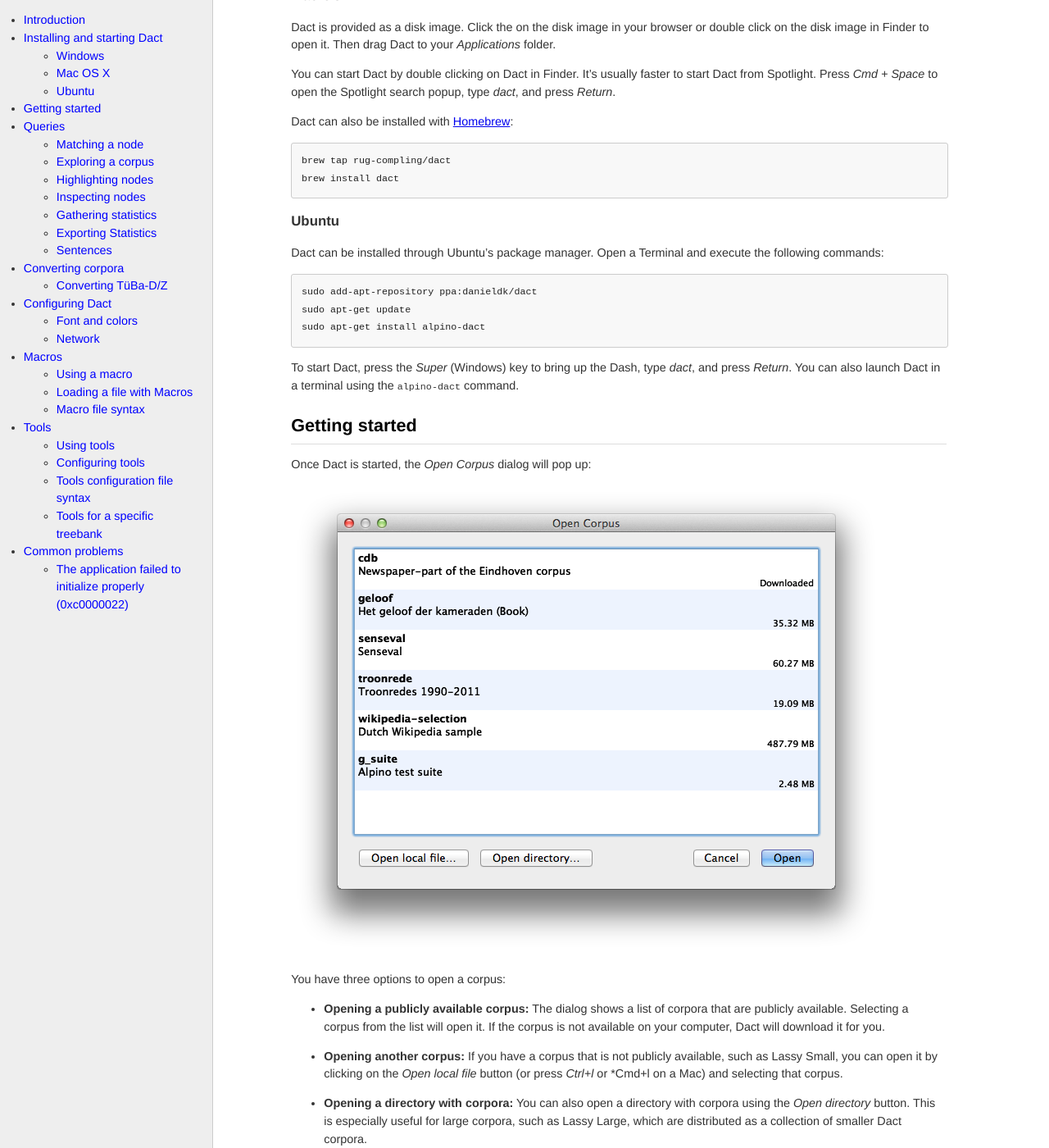
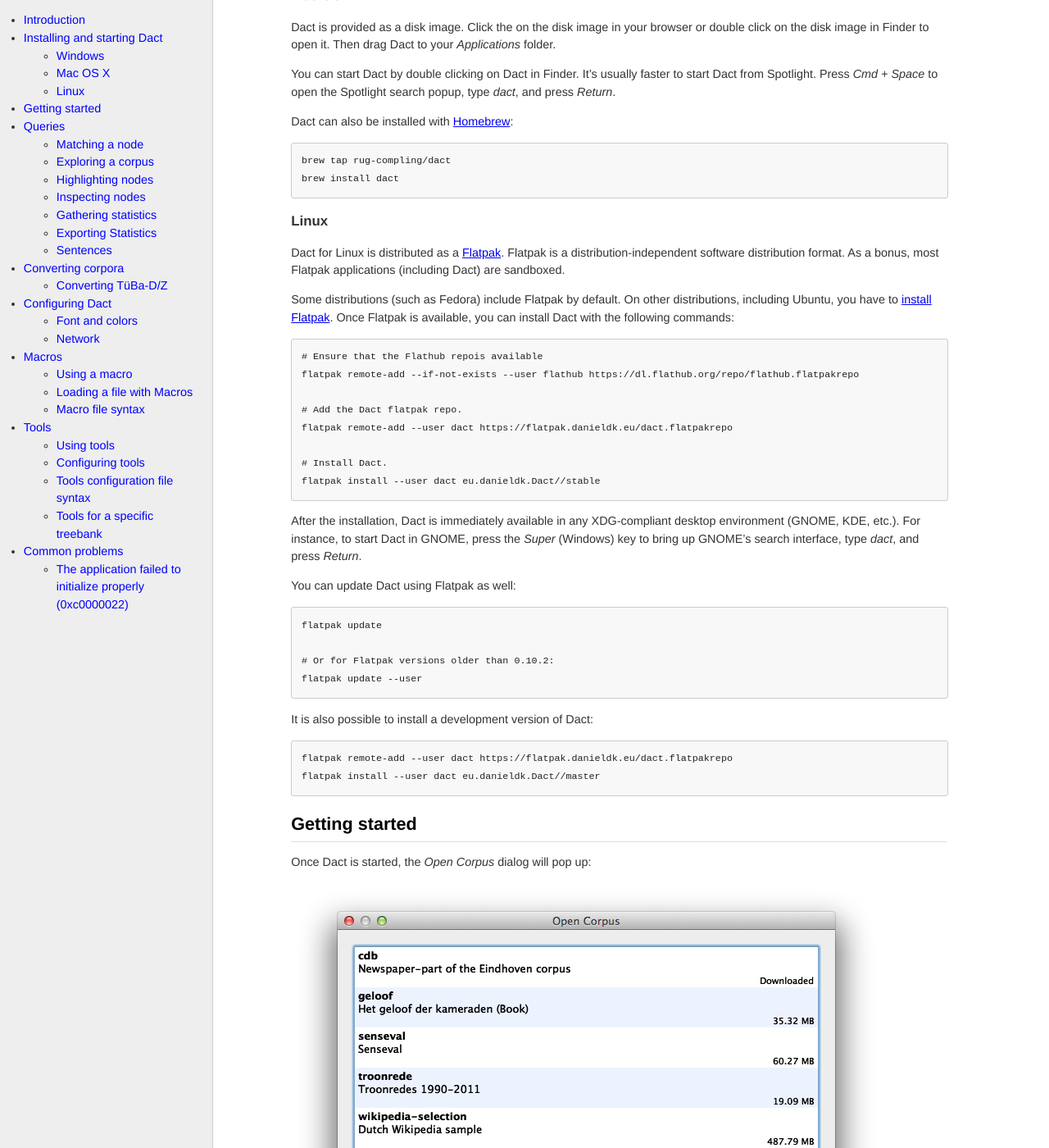
Before and after one commit to rug-compling/dact, a Jekyll site: the page built from manual/index.md, in a window 1280 px wide and 1400 px high, scrolled down 510 px. Shown: the whole window at 82% size. Built offline with Jekyll 4.4.1, drawn with Linux system fonts in a browser that asks for light colours; nearby versions of some CDN libraries.

Commit message:
Remove Ubuntu instructions, add Flatpak instructions.

```diff
--- a/manual/index.md
+++ b/manual/index.md
@@ -46,18 +46,48 @@
     brew tap rug-compling/dact
     brew install dact
 
-### Ubuntu
+### Linux
 
-Dact can be installed through Ubuntu's package manager. Open a Terminal
-and execute the following commands:
+Dact for Linux is distributed as a [Flatpak](https://flatpak.org/).
+Flatpak is a distribution-independent software distribution format.
+As a bonus, most Flatpak applications (including Dact) are sandboxed.
 
-    sudo add-apt-repository ppa:danieldk/dact
-    sudo apt-get update
-    sudo apt-get install alpino-dact
+Some distributions (such as Fedora) include Flatpak by default. On
+other distributions, including Ubuntu, you have to
+[install Flatpak](https://flatpak.org/setup/). Once Flatpak is available,
+you can install Dact with the following commands:
 
-To start Dact, press the *Super* (Windows) key to bring up the Dash,
-type *dact*, and press *Return*. You can also launch Dact in a terminal
-using the <tt>alpino-dact</tt> command.
+~~~
+# Ensure that the Flathub repois available
+flatpak remote-add --if-not-exists --user flathub https://dl.flathub.org/repo/flathub.flatpakrepo
+
+# Add the Dact flatpak repo.
+flatpak remote-add --user dact https://flatpak.danieldk.eu/dact.flatpakrepo
+
+# Install Dact.
+flatpak install --user dact eu.danieldk.Dact//stable
+~~~
+
+After the installation, Dact is immediately available in any XDG-compliant
+desktop environment (GNOME, KDE, etc.). For instance, to start Dact in GNOME,
+press the *Super* (Windows) key to bring up GNOME's search interface,
+type *dact*, and press *Return*.
+
+You can update Dact using Flatpak as well:
+
+~~~
+flatpak update
+
+# Or for Flatpak versions older than 0.10.2:
+flatpak update --user
+~~~
+
+It is also possible to install a development version of Dact:
+
+~~~
+flatpak remote-add --user dact https://flatpak.danieldk.eu/dact.flatpakrepo
+flatpak install --user dact eu.danieldk.Dact//master
+~~~
 
 ## Getting started
 
```
